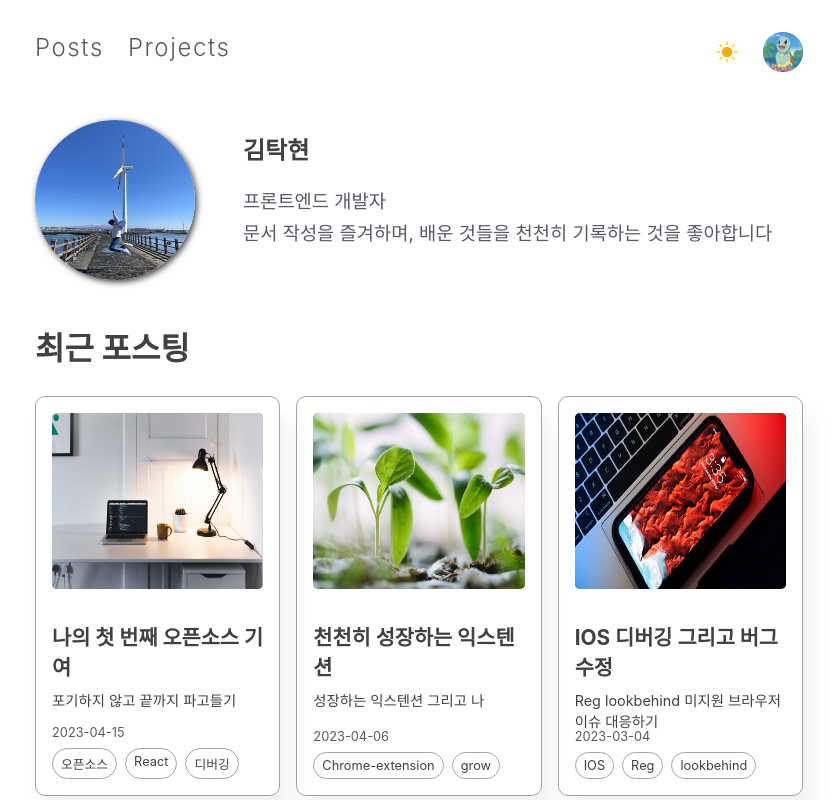
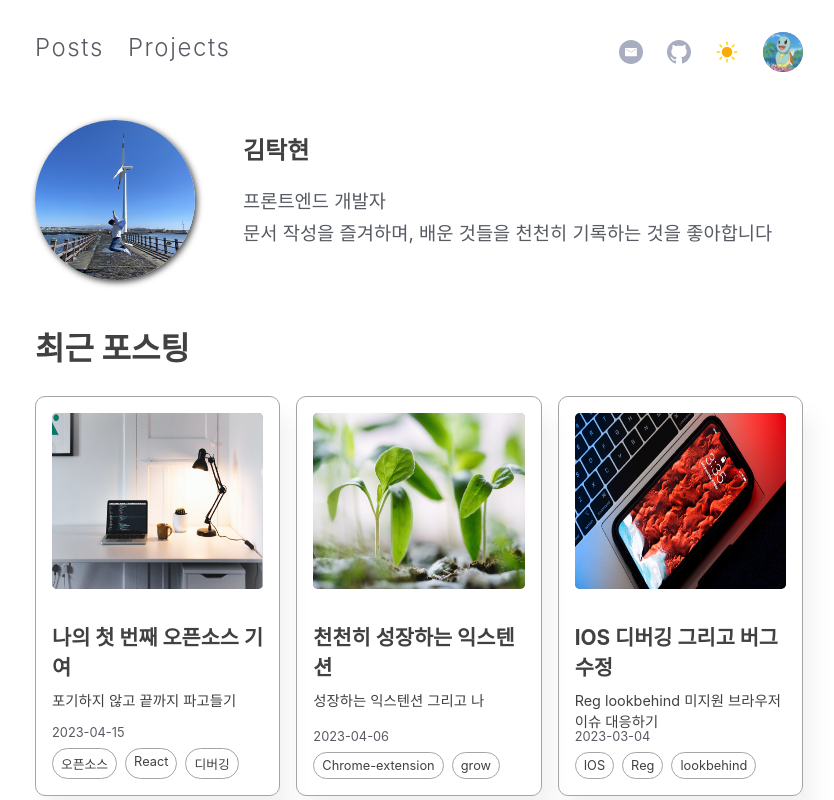
Before and after one commit to TakhyunKim/takhyun.dev, a Next.js app: page / in a window 1280 px wide. Shown: the top 800 px of the page, without its empty margins (221-1055 px from the left). Built offline with nearby package versions, Linux system fonts and the light colour scheme.

Commit message:
feat: add email, github link to Container component

```diff
--- a/components/Container/Container.module.css
+++ b/components/Container/Container.module.css
@@ -35,8 +35,20 @@
   margin-left: 1.5rem;
   border-radius: 50%;
   background-color: grey;
+  border: none;
   cursor: pointer;
   overflow: hidden;
+}
+
+.link {
+  position: relative;
+  width: 1.5rem;
+  height: 1.5rem;
+  background: none;
+  border: none;
+  cursor: pointer;
+  margin-right: 1.5rem;
+  text-decoration: none;
 }
 
 .header_profile_theme_wrapper {
--- a/components/Container/index.tsx
+++ b/components/Container/index.tsx
@@ -23,16 +23,30 @@ const Container = (props: ContainerProps) => {
   return (
     <div className={styles.wrapper}>
       <Head>
-        <title>takhyun blog</title>
+        <title>김탁현의 개발 블로그</title>
       </Head>
       <div className={styles.content_wrapper}>
         <header className={styles.header}>
           <Nav />
           <div className={styles.header_profile_theme_wrapper}>
+            <a href="mailto:kimkih1218@gmail.com" className={styles.link}>
+              <Image src="/images/email.svg" alt="mail" layout="fill" />
+            </a>
+            <a
+              href="https://github.com/TakhyunKim"
+              target="_blank"
+              rel="noreferrer"
+              className={styles.link}
+            >
+              <Image src="/images/github.svg" alt="github" layout="fill" />
+            </a>
             <ThemeButton />
-            <div onClick={handleProfileClick} className={styles.header_profile}>
+            <button
+              onClick={handleProfileClick}
+              className={styles.header_profile}
+            >
               <Image src="/images/profile.jpg" alt="profile" layout="fill" />
-            </div>
+            </button>
           </div>
         </header>
         <main className={styles.main}>{props.children}</main>
```
Also changed, not shown: public/images/email.svg (added), public/images/github.svg.
